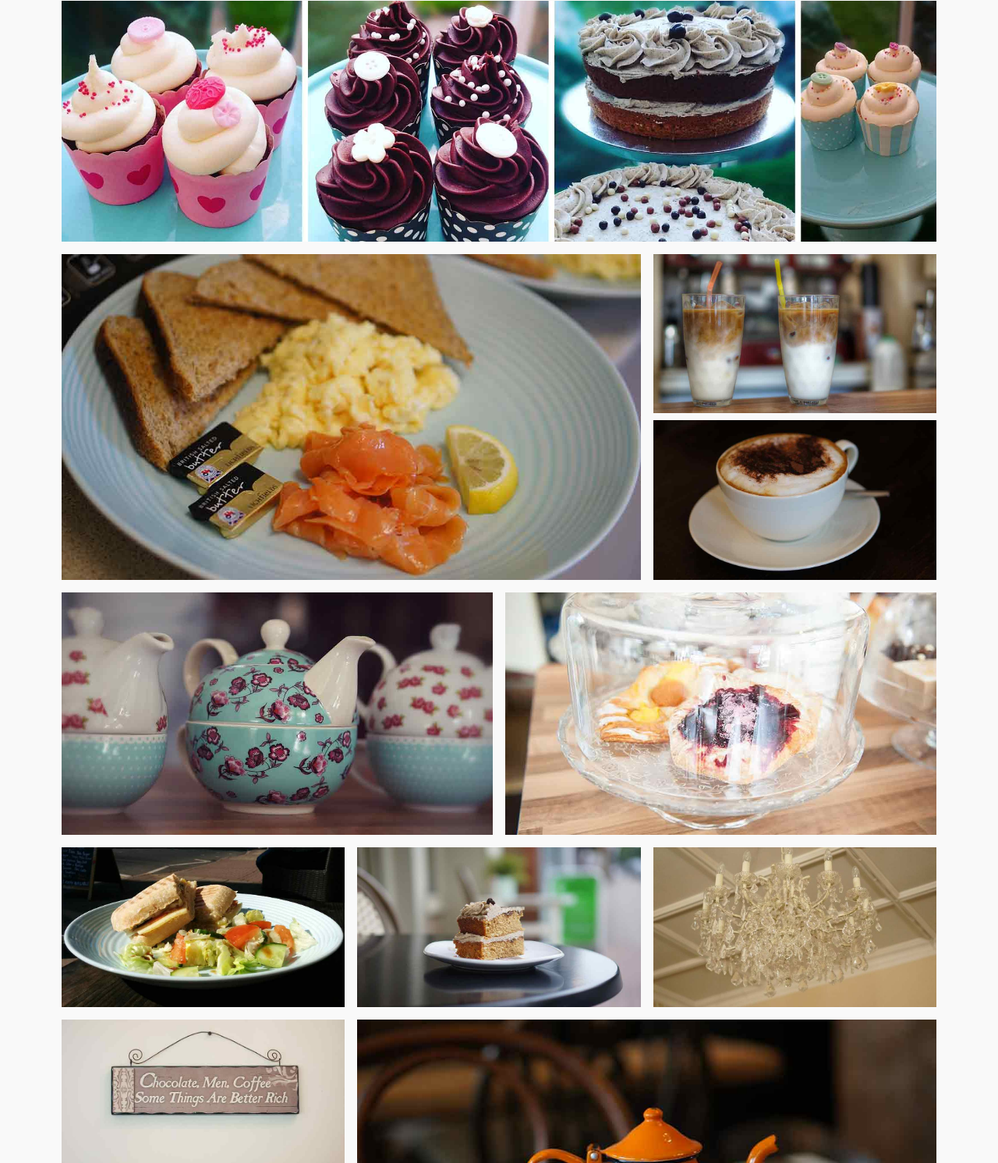
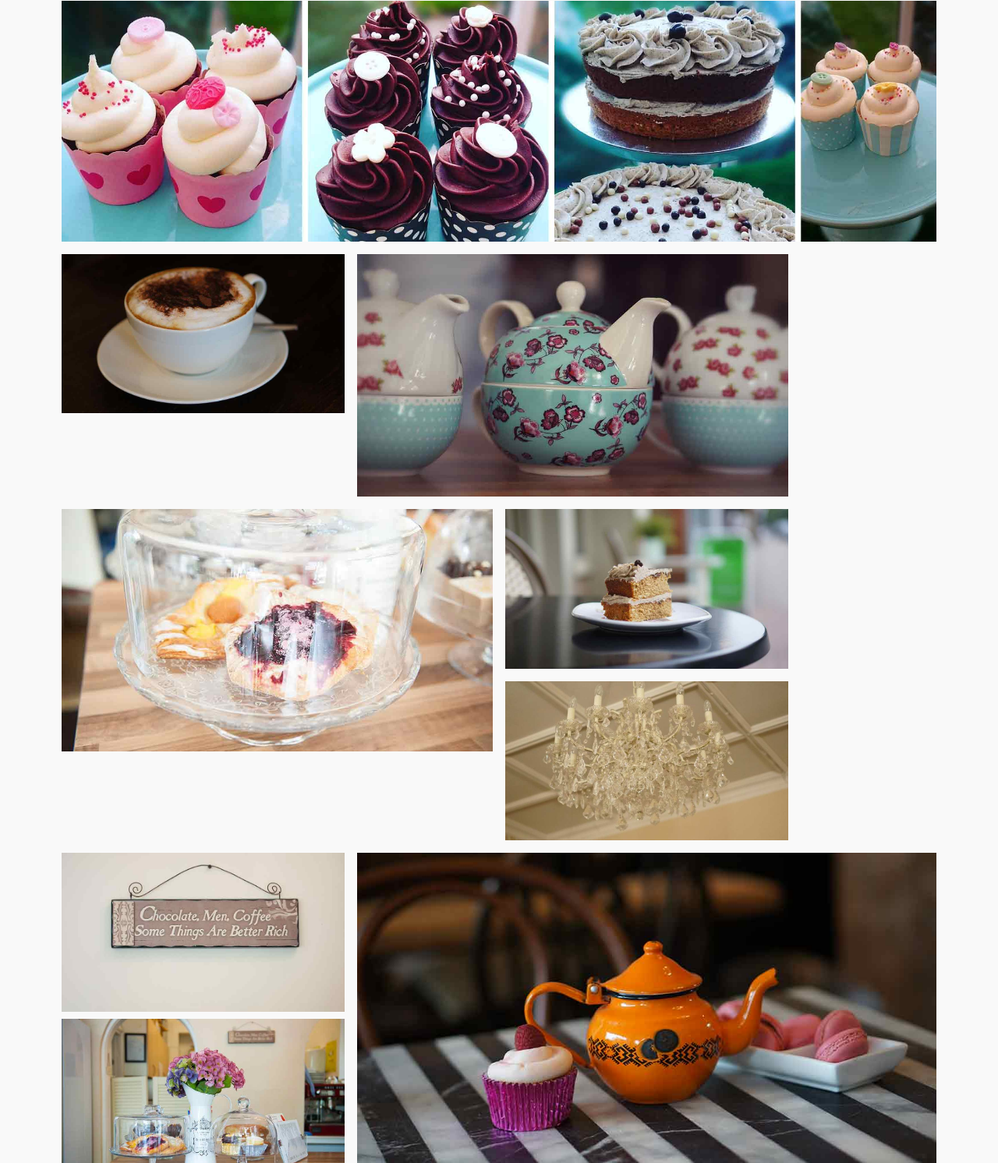
Before and after one commit to bohotearoom/bohotearoom.github.io, a plain HTML site: page gallery.html in a window 1280 px wide. Shown: the part 457-1949 px from the top of the page at 78% size. Drawn offline with nearby package versions, Linux system fonts and the light colour scheme.

Commit message:
Update gallery.html

```diff
--- a/gallery.html
+++ b/gallery.html
@@ -82,11 +82,7 @@
                   <li class="tiles__item tiles__item--full">
                     <img src="images/gallery/boho_cupcakes.jpg" alt="boho cupcakes">
                   </li>
-                  <li class="tiles__item tiles__item--twothirds">
-                    <img src="images/gallery/boho_salmon_eggs.jpg" alt="boho hot food salmon">
-                  </li>
-                  <li class="tiles__item tiles__item--third images-combined">
-                    <img src="images/gallery/boho_ice_coffee.jpg" alt="boho ice coffee">
+                  <li class="tiles__item tiles__item--third">
                     <img src="images/gallery/boho_coffee_single.jpg" alt="boho coffee">
                   </li>
                   <li class="tiles__item tiles__item--half">
@@ -94,9 +90,6 @@
                   </li>
                   <li class="tiles__item tiles__item--half">
                     <img src="images/gallery/boho_pastry.jpg" alt="boho pastry">
-                  </li>
-                  <li class="tiles__item tiles__item--third">
-                    <img src="images/gallery/boho_club_sandwich.jpg" alt="boho sandwiches">
                   </li>
                   <li class="tiles__item tiles__item--third">
                     <img src="images/gallery/cake_outside.jpg" alt="cake outside">
```
